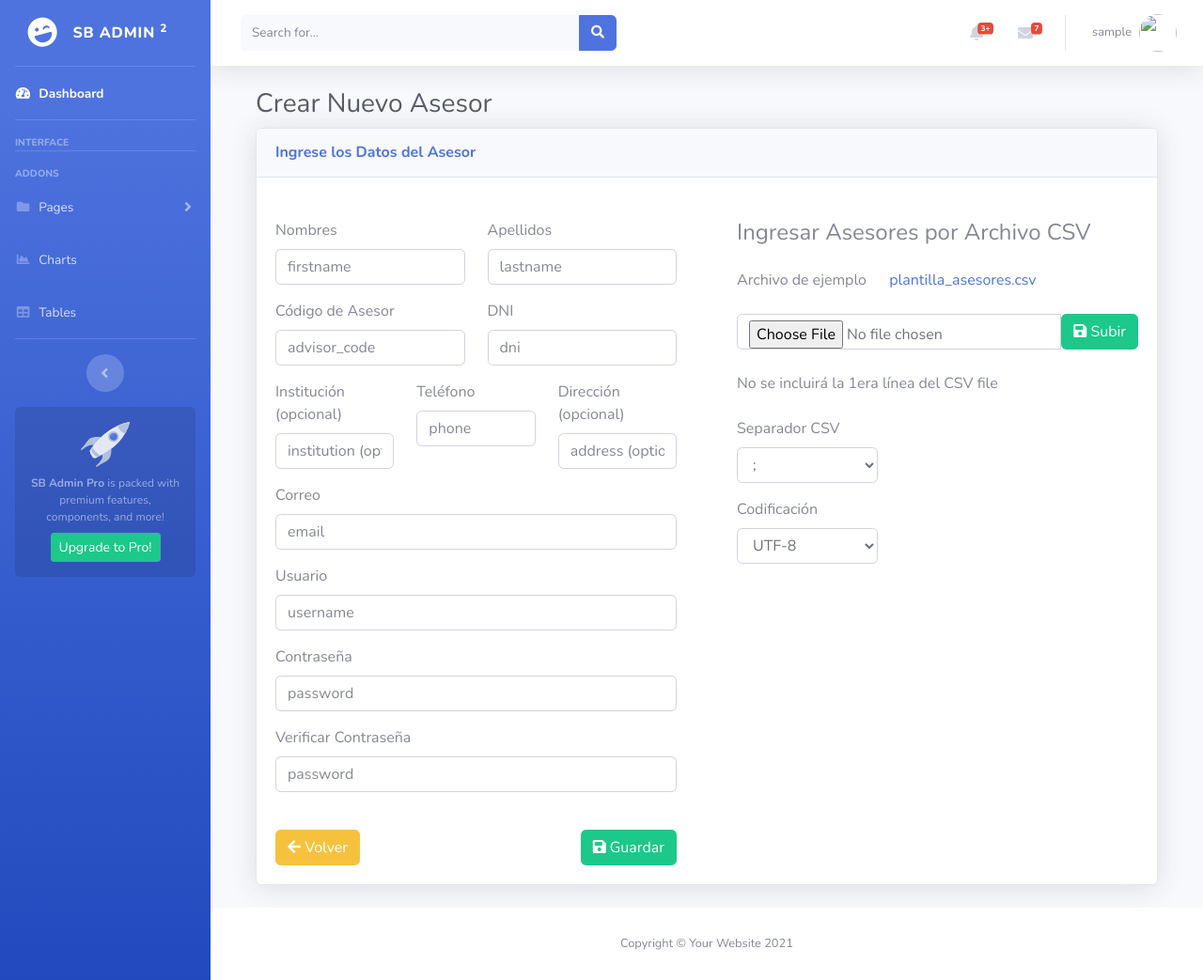
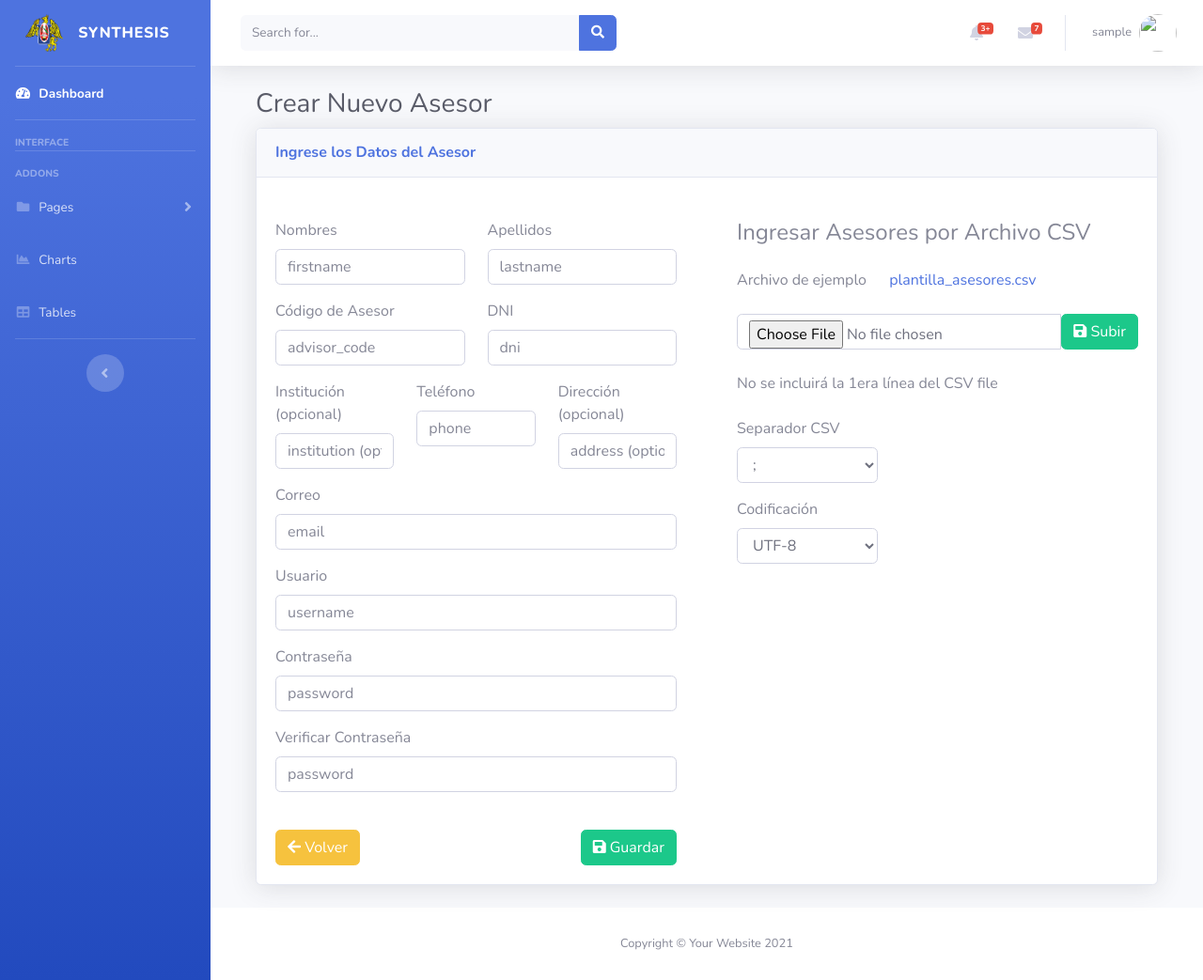
Before and after one commit to dmarino01/Thesis-management-system-flask, a Flask app: page /create_advisor_form in a window 1280 px wide. Shown: the whole page at 94% size. Run offline with Flask 3, Linux system fonts and the light colour scheme; the visitor is signed in with stand-in values (Sample User, id 1); some libraries are stand-ins or nearby versions.

Commit message:
Fix thesis for admin, layout improved

```diff
--- a/src/controllers/ControllerThesis.py
+++ b/src/controllers/ControllerThesis.py
@@ -366,7 +366,7 @@ class ControllerThesis:
             session = db.session()
 
             sql = text(
-                "SELECT DISTINCT T.thesis_id, T.title, T.abstract, T.submission_date, T.expiration_date, T.last_update_date, T.rating, T.pdf_link, T.turnitin_link, T.article_link, T.thesis_status_id, T.project_id, A.author_id, P.firstname, P.lastname "
+                "SELECT DISTINCT T.thesis_id, T.title, T.abstract, T.submission_date, T.expiration_date, T.last_update_date, T.rating, T.pdf_link, T.turnitin_porcentaje, T.turnitin_link, T.article_link, T.thesis_status_id, T.project_id, A.author_id, P.firstname, P.lastname "
                 "FROM THESIS T "
                 "INNER JOIN AUTHOR_THESIS AT ON AT.thesis_id = T.thesis_id "
                 "INNER JOIN AUTHOR A ON A.author_id = AT.author_id "
@@ -412,6 +412,7 @@ class ControllerThesis:
                         row[12],
                         row[13],
                         row[14],
+                        row[15],
                     )
                     thesiss.append(thesis)
                 return thesiss
--- a/src/templates/layout.html
+++ b/src/templates/layout.html
@@ -53,10 +53,11 @@
 
             <!-- Sidebar - Brand -->
             <a class="sidebar-brand d-flex align-items-center justify-content-center" href="index.html">
-                <div class="sidebar-brand-icon rotate-n-15">
-                    <i class="fas fa-laugh-wink"></i>
+                <div class="rounded-circle">
+                    <img src="{{ url_for('static', filename='img/favicon1.ico') }}" alt="logo-unt"
+                        style="width: 40px; height: 40px;">
                 </div>
-                <div class="sidebar-brand-text mx-3">SB Admin <sup>2</sup></div>
+                <div class="sidebar-brand-text mx-3">Synthesis</div>
             </a>
 
             <!-- Divider -->
@@ -112,7 +113,8 @@
 
             {% if current_user.role == 'Admin' or current_user.role == 'Asesor' %}
             <li class="nav-item">
-                <a class="nav-link" href="{{ url_for('recommendation.recommendation_thesis', id=current_user.person_id)}}">
+                <a class="nav-link"
+                    href="{{ url_for('recommendation.recommendation_thesis', id=current_user.person_id)}}">
                     <i class="fa fa-fw fa-bookmark"></i>
                     <span>Tesis Añadidas</span></a>
             </li>
@@ -201,16 +203,6 @@
             <div class="text-center d-none d-md-inline">
                 <button class="rounded-circle border-0" id="sidebarToggle"></button>
             </div>
-
-            <!-- Sidebar Message -->
-            <div class="sidebar-card d-none d-lg-flex">
-                <img class="sidebar-card-illustration mb-2" src="img/undraw_rocket.svg" alt="...">
-                <p class="text-center mb-2"><strong>SB Admin Pro</strong> is packed with premium features, components,
-                    and more!</p>
-                <a class="btn btn-success btn-sm" href="https://startbootstrap.com/theme/sb-admin-pro">Upgrade to
-                    Pro!</a>
-            </div>
-
         </ul>
         <!-- End of Sidebar -->
 
```
